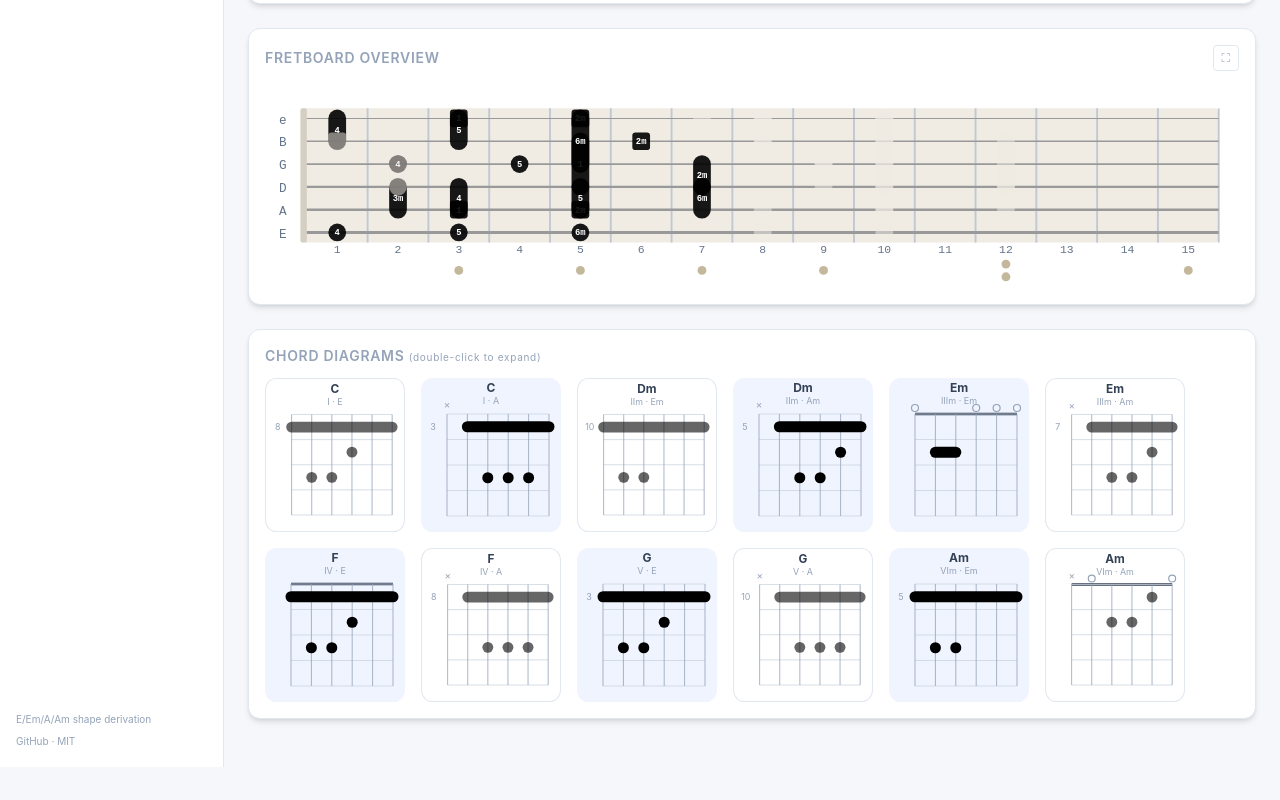
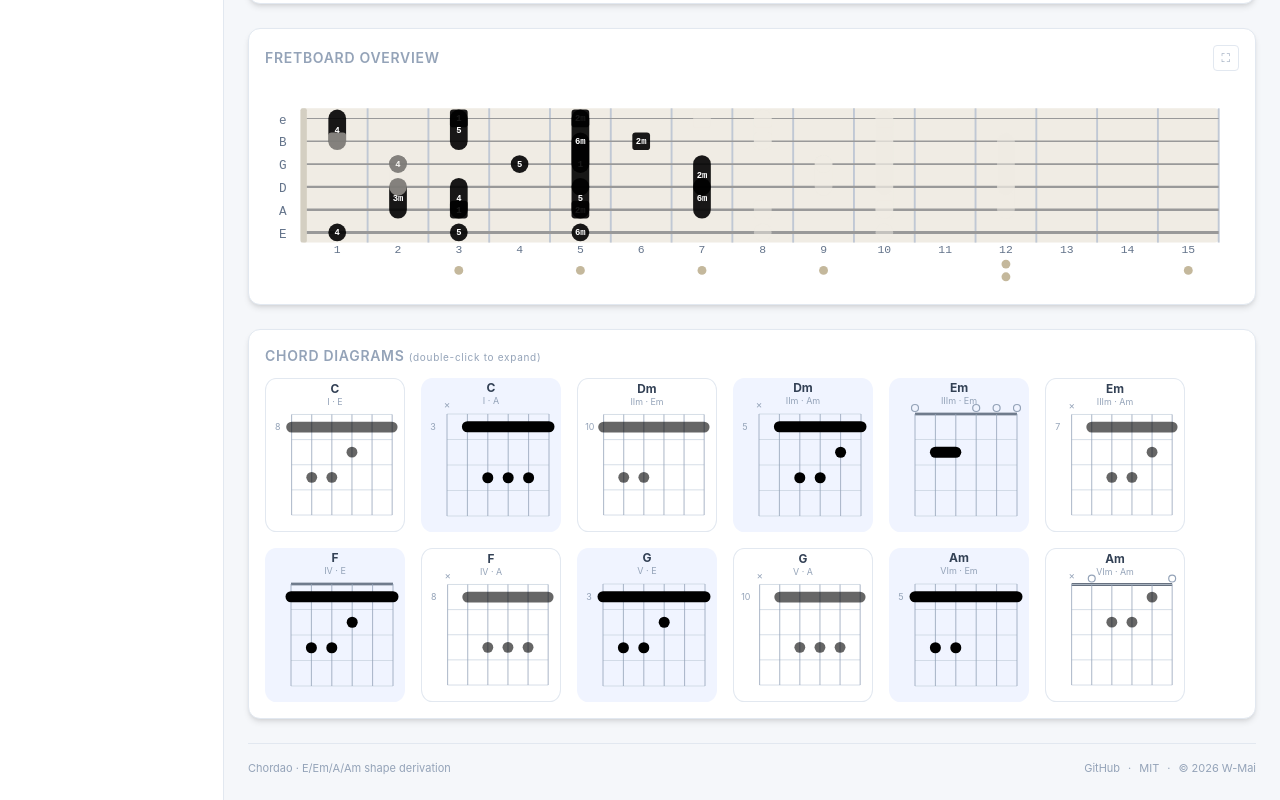
Before and after one commit to W-Mai/chordao, a React (Vite) app: page / in a window 1280 px wide. Shown: the part 257-1057 px from the top of the page. Before the commit the page ends 1024 px from the top, so only its background shows below. Built offline with nearby package versions, Linux system fonts and the light colour scheme.

Commit message:
style: responsive footer stacks vertically on mobile

```diff
--- a/src/App.tsx
+++ b/src/App.tsx
@@ -137,16 +137,7 @@ function App() {
         </div>
 
 
-        <div className="hidden md:block mt-auto">
-          <div className="text-[10px] text-bp-muted [body.light_&]:text-lt-muted">
-            E/Em/A/Am shape derivation
-          </div>
-          <a href="https://github.com/W-Mai/chordao" target="_blank" rel="noopener"
-            className="text-[10px] text-bp-muted hover:text-bp-accent [body.light_&]:text-lt-muted">
-            GitHub
-          </a>
-          <span className="text-[10px] text-bp-muted [body.light_&]:text-lt-muted"> · MIT</span>
-        </div>
+        <div className="hidden md:block mt-auto" />
       </aside>
 
       {/* Main */}
@@ -185,6 +176,20 @@ function App() {
             })}
           </div>
         </section>
+        {/* Footer */}
+        <footer className="mt-6 pt-4 border-t border-bp-line [body.light_&]:border-lt-line text-[11px] text-bp-muted [body.light_&]:text-lt-muted">
+          <div className="flex flex-col sm:flex-row items-center justify-between gap-2 text-center sm:text-left">
+            <span>Chordao · E/Em/A/Am shape derivation</span>
+            <div className="flex items-center gap-2">
+              <a href="https://github.com/W-Mai/chordao" target="_blank" rel="noopener"
+                className="hover:text-bp-accent [body.light_&]:hover:text-lt-accent transition-colors">GitHub</a>
+              <span>·</span>
+              <span>MIT</span>
+              <span>·</span>
+              <span>© 2026 W-Mai</span>
+            </div>
+          </div>
+        </footer>
       </main>
 
       {/* Fullscreen overlays */}
```
